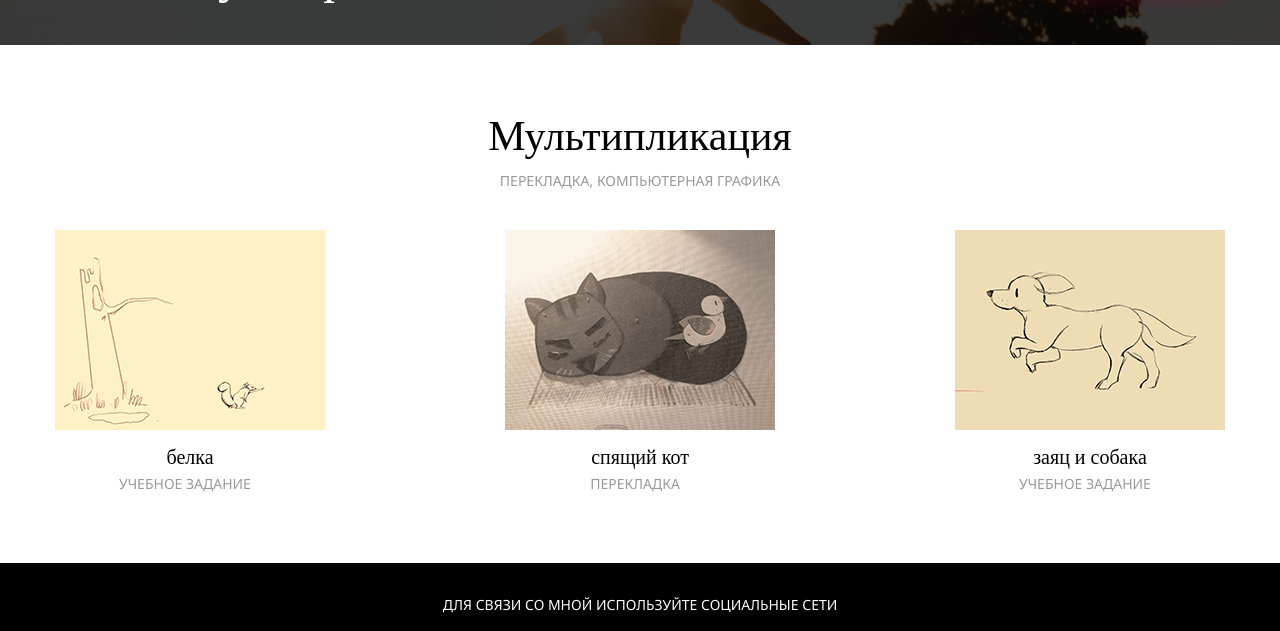
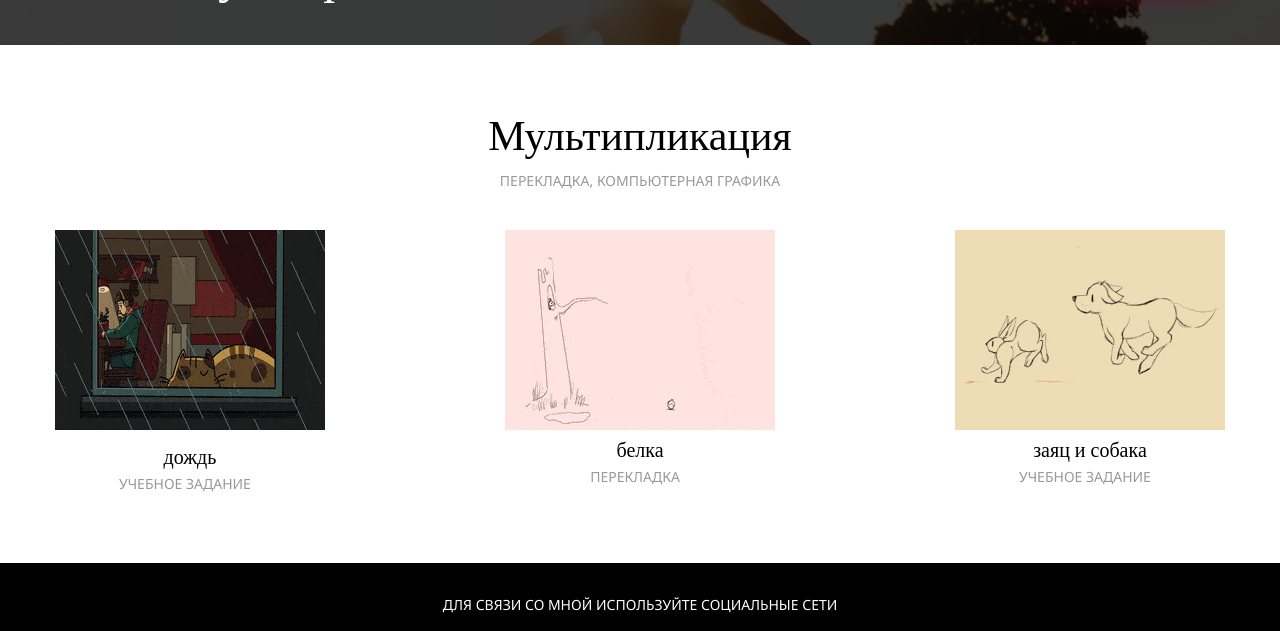
Before and after one commit to alexanderkarmanov/volodya, a plain HTML site: page docs/index.html in a window 1280 px wide. Shown: the part 4337-4968 px from the top of the page. Drawn offline with nearby package versions, Linux system fonts and the light colour scheme.

Commit message:
29-09-21

```diff
--- a/docs/index.html
+++ b/docs/index.html
@@ -383,8 +383,8 @@
                 <div class="products-wrapper">
                     <!-- product -->
                         <div class="product">
-                            <img src="./image/mult/screen/smult1.png" alt="product photo" class="products__photo">
-                            <h4 class="products__title ">белка</h4>
+                            <img src="./image/mult/Rain.gif" alt="Дождь" class="products__photo">
+                            <h4 class="products__title ">дождь</h4>
                             <div class="products__price">
                                 <span class="products__price-old">учебное задание</span>
                                 <!-- <span class="products__price-new">$95.00</span> -->
@@ -393,8 +393,8 @@
                     <!-- // product -->
                     <!-- product -->
                         <div class="product">
-                            <img src="./image/mult/screen/smult2.png" alt="product photo" class="products__photo">
-                            <h4 class="products__title ">спящий кот</h4>
+                            <img src="./image/mult/squirrel.gif" alt="product photo" class="белка">
+                            <h4 class="products__title ">белка</h4>
                             <div class="products__price">
                                 <span class="products__price-old">перекладка</span>
                             </div>
@@ -402,7 +402,7 @@
                     <!-- // product -->
                     <!-- product -->
                         <div class="product">
-                            <img src="./image/mult/screen/smult3.png" alt="product photo" class="products__photo">
+                            <img src="./image/mult/dog.gif" alt="product photo" class="заяц и собака">
                             <h4 class="products__title ">заяц и собака</h4>
                             <div class="products__price">
                                 <span class="products__price-old">учебное задание</span>
```
Also changed, not shown: docs/image/mult/dog.gif (added), docs/image/mult/mult1.gif (deleted), docs/image/mult/mult3.gif (deleted), docs/image/mult/rain.gif (added), docs/image/mult/squirrel.gif (added).
